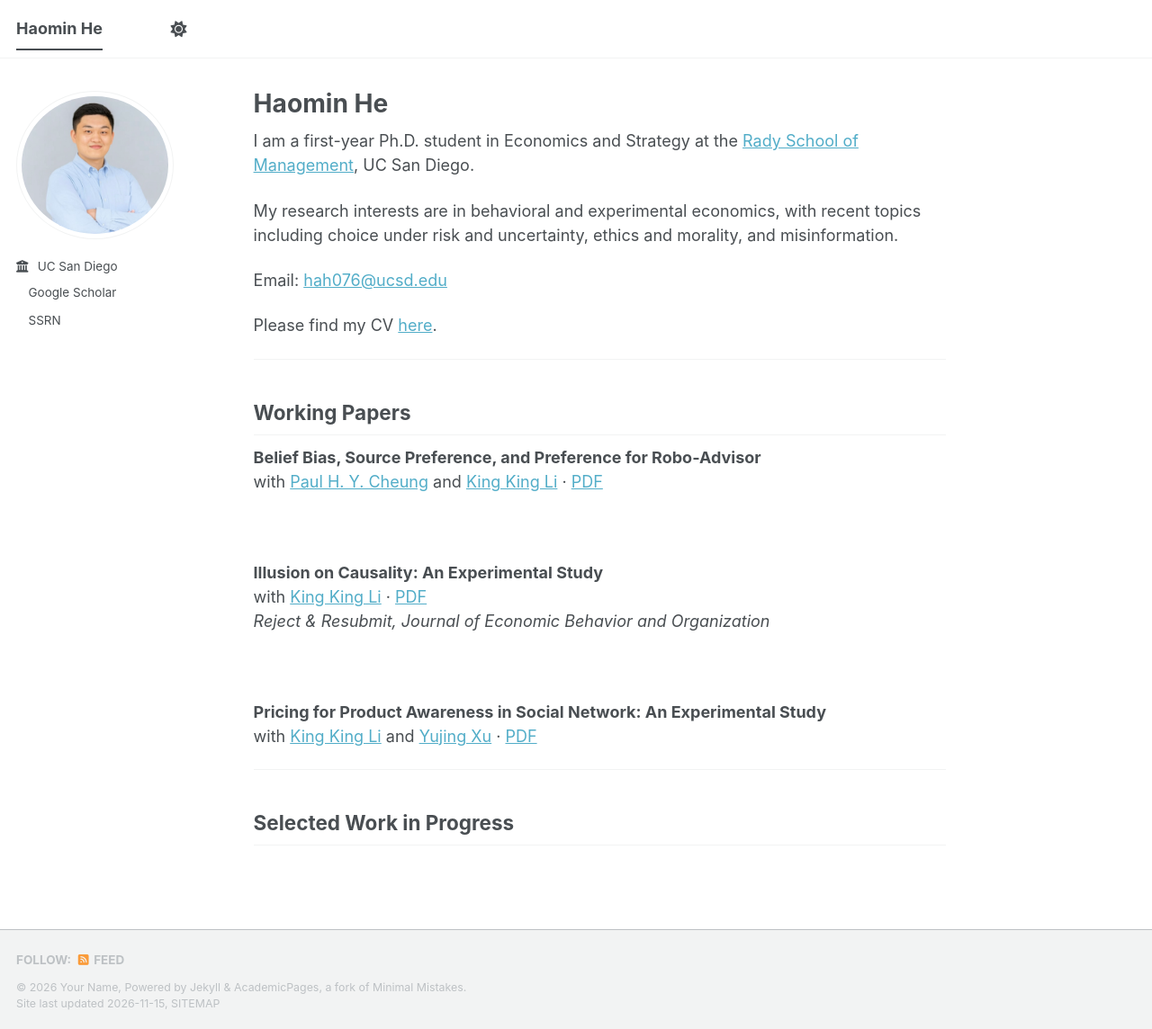
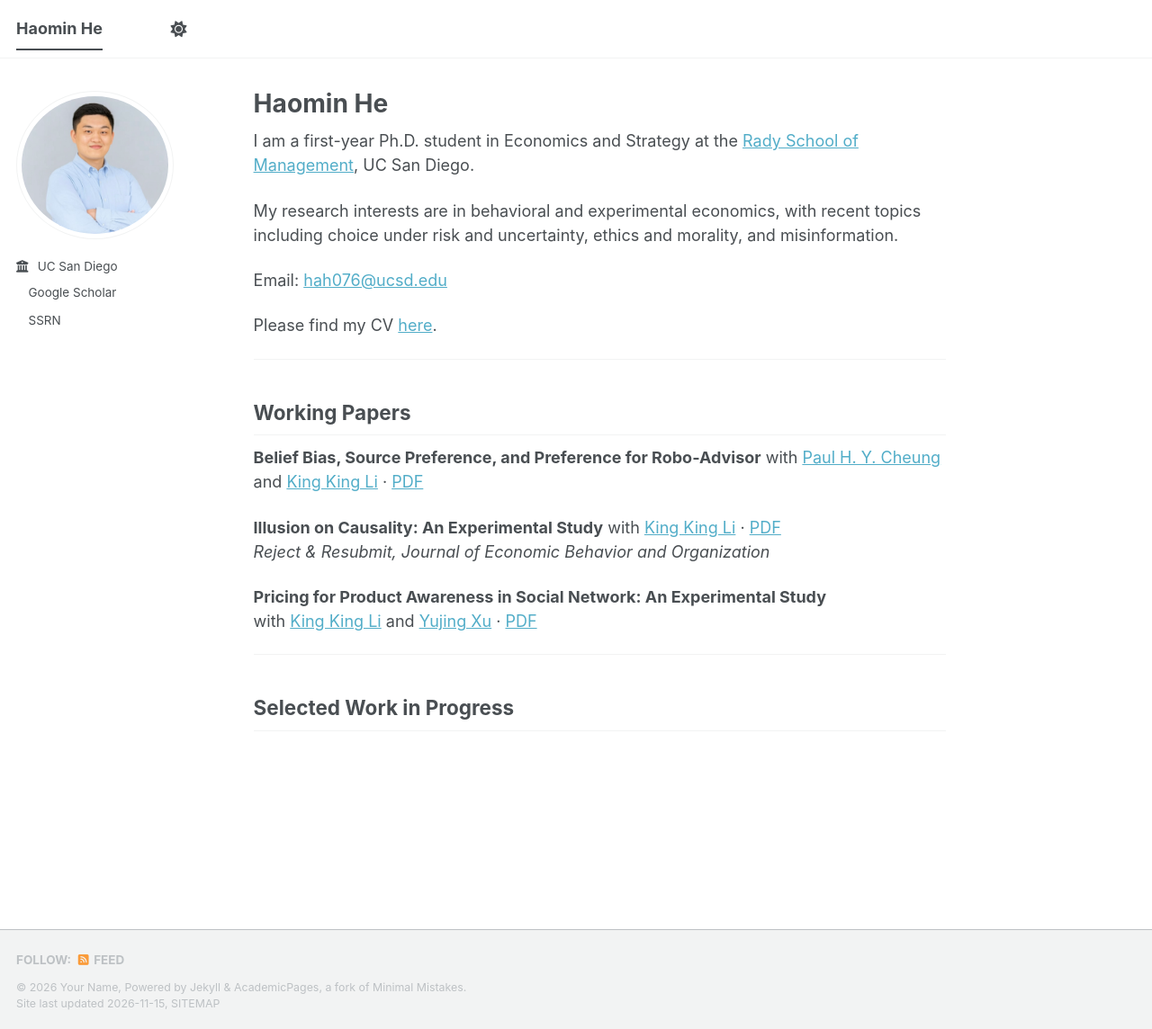
Before and after one commit to haomin-he/haomin-he.github.io, a Jekyll site: the page built from _pages/about.md, in a window 1280 px wide and 1144 px high. Shown: the whole window at 90% size. Built offline with Jekyll 4.4.1, drawn with Linux system fonts in a browser that asks for light colours; a script bundle is joined from its source files by our own code; a style sheet for code colours, icons or effects is not loaded.

Commit message:
Update about.md

```diff
--- a/_pages/about.md
+++ b/_pages/about.md
@@ -20,16 +19,12 @@ Please find my CV <a href="../assets/CV_Haomin_202611.pdf" target="_blank" rel="
 
 ## Working Papers
 
-**Belief Bias, Source Preference, and Preference for Robo-Advisor**<br>
+**Belief Bias, Source Preference, and Preference for Robo-Advisor**
 with <a href="https://www.paulcheung.net/" target="_blank" rel="noopener noreferrer">Paul H. Y. Cheung</a> and <a href="https://likklab.com/" target="_blank" rel="noopener noreferrer">King King Li</a> · <a href="../assets/paper1.pdf" target="_blank" rel="noopener noreferrer">PDF</a>
 
-<br>
-
-**Illusion on Causality: An Experimental Study**<br>
+**Illusion on Causality: An Experimental Study**
 with <a href="https://likklab.com/" target="_blank" rel="noopener noreferrer">King King Li</a> · <a href="../assets/paper2.pdf" target="_blank" rel="noopener noreferrer">PDF</a><br>
 *Reject & Resubmit, Journal of Economic Behavior and Organization*
-
-<br>
 
 **Pricing for Product Awareness in Social Network: An Experimental Study**<br>
 with <a href="https://likklab.com/" target="_blank" rel="noopener noreferrer">King King Li</a> and <a href="https://yujingxu.weebly.com/" target="_blank" rel="noopener noreferrer">Yujing Xu</a> · <a href="../assets/paper3.pdf" target="_blank" rel="noopener noreferrer">PDF</a>
```
Also changed, not shown: other parts of _pages/about.md (+0 -1 lines).
